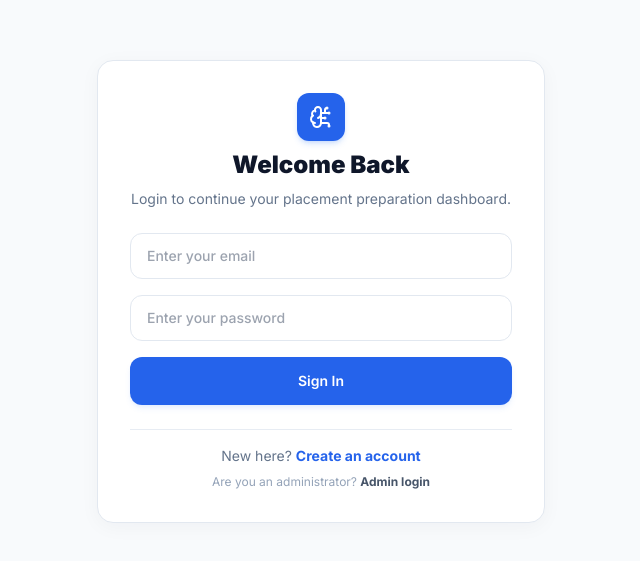
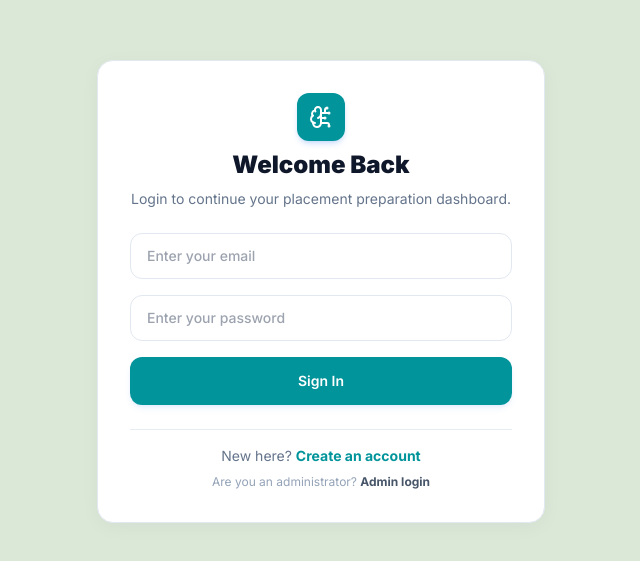
Before and after one commit to NishiMerai/interview-ai, a React (Vite) app in the folder client/: page /login in a window 1280 px wide. Shown: the part 109-670 px from the top of the page, without its empty margins (319-959 px from the left). Built offline with nearby package versions, Linux system fonts and the light colour scheme; no server answers.

Commit message:
UI Update 3

```diff
--- a/client/src/index.css
+++ b/client/src/index.css
@@ -5,8 +5,8 @@
 @tailwind utilities;
 
 :root {
-  --brand-primary: #2563EB;
-  --brand-secondary: #3B82F6;
+  --brand-primary: #01949A;
+  --brand-secondary: #01949A;
   --brand-accent: #06B6D4;
   color-scheme: light;
 }
@@ -14,7 +14,7 @@
 body {
   margin: 0;
   min-width: 320px;
-  background-color: #F8FAFC;
+  background-color: #DBE8D8;
   color: #475569;
   font-family: 'Inter', sans-serif;
   -webkit-font-smoothing: antialiased;
--- a/client/src/layouts/AppLayout.jsx
+++ b/client/src/layouts/AppLayout.jsx
@@ -275,7 +275,7 @@ export default function AppLayout() {
         </aside>
 
         {/* Main Content Area */}
-        <main className="flex-1 min-w-0 p-6 lg:p-8 bg-[#F8FAFC] dark:bg-[#0B0F19] transition-colors duration-300 relative overflow-y-auto h-[calc(100vh-4rem)]">
+        <main className="flex-1 min-w-0 p-6 lg:p-8 bg-background dark:bg-[#0B0F19] transition-colors duration-300 relative overflow-y-auto h-[calc(100vh-4rem)]">
           <Outlet />
         </main>
       </div>
--- a/client/src/pages/AdminLogin.jsx
+++ b/client/src/pages/AdminLogin.jsx
@@ -43,7 +43,7 @@ export default function AdminLogin() {
   };
 
   return (
-    <div className="flex min-h-screen items-center justify-center bg-[#F8FAFC] dark:bg-[#0B0F19] px-4">
+    <div className="flex min-h-screen items-center justify-center bg-background dark:bg-[#0B0F19] px-4">
       <div className="w-full max-w-md bg-white dark:bg-slate-900 border border-slate-200 dark:border-slate-800 rounded-2xl shadow-soft p-8 space-y-6">
         <div className="flex flex-col items-center text-center space-y-2">
           <div className="rounded-xl bg-slate-900 text-white p-3 shadow-md">
--- a/client/src/pages/Landing.jsx
+++ b/client/src/pages/Landing.jsx
@@ -13,7 +13,7 @@ const features = [
 
 export default function Landing() {
   return (
-    <div className="min-h-screen bg-[#F8FAFC] dark:bg-[#0B0F19] text-slate-600 dark:text-slate-350 antialiased">
+    <div className="min-h-screen bg-background dark:bg-[#0B0F19] text-slate-600 dark:text-slate-350 antialiased">
       {/* Top Navigation */}
       <nav className="mx-auto flex max-w-7xl items-center justify-between border-b border-slate-200/80 bg-white/80 dark:bg-slate-900/80 px-6 py-4 backdrop-blur-md dark:border-slate-800/80 sticky top-0 z-50">
         <div className="flex items-center gap-3">
--- a/client/src/pages/Login.jsx
+++ b/client/src/pages/Login.jsx
@@ -38,7 +38,7 @@ export default function Login() {
   };
 
   return (
-    <div className="flex min-h-screen items-center justify-center bg-[#F8FAFC] dark:bg-[#0B0F19] px-4">
+    <div className="flex min-h-screen items-center justify-center bg-background dark:bg-[#0B0F19] px-4">
       <div className="w-full max-w-md bg-white dark:bg-slate-900 border border-slate-200 dark:border-slate-800 rounded-2xl shadow-soft p-8 space-y-6">
         <div className="flex flex-col items-center text-center space-y-2">
           <div className="rounded-xl bg-primary p-3 text-white shadow-md shadow-blue-500/20">
--- a/client/src/pages/Register.jsx
+++ b/client/src/pages/Register.jsx
@@ -41,7 +41,7 @@ export default function Register() {
   };
 
   return (
-    <div className="flex min-h-screen items-center justify-center bg-[#F8FAFC] dark:bg-[#0B0F19] px-4">
+    <div className="flex min-h-screen items-center justify-center bg-background dark:bg-[#0B0F19] px-4">
       <div className="w-full max-w-md bg-white dark:bg-slate-900 border border-slate-200 dark:border-slate-800 rounded-2xl shadow-soft p-8 space-y-6">
         <div className="flex flex-col items-center text-center space-y-2">
           <div className="rounded-xl bg-primary p-3 text-white shadow-md shadow-blue-500/20">
--- a/client/tailwind.config.js
+++ b/client/tailwind.config.js
@@ -6,10 +6,10 @@ export default {
     extend: {
       colors: {
         ink: '#0F172A',
-        background: '#F8FAFC',
+        background: '#DBE8D8',
         card: '#FFFFFF',
-        primary: '#2563EB',
-        secondary: '#3B82F6',
+        primary: '#01949A',
+        secondary: '#01949A',
         accent: '#06B6D4',
         success: '#10B981',
         warning: '#F59E0B',
@@ -20,11 +20,11 @@ export default {
         sidebar: '#1E293B',
         sidebarText: '#FFFFFF',
         brand: {
-          50: '#eff6ff',
-          100: '#dbeafe',
-          500: '#3b82f6',
-          600: '#2563eb',
-          700: '#1d4ed8'
+          50: '#e0f7f8',
+          100: '#b3edf0',
+          500: '#01949A',
+          600: '#01949A',
+          700: '#007377'
         }
       },
       boxShadow: {
```
